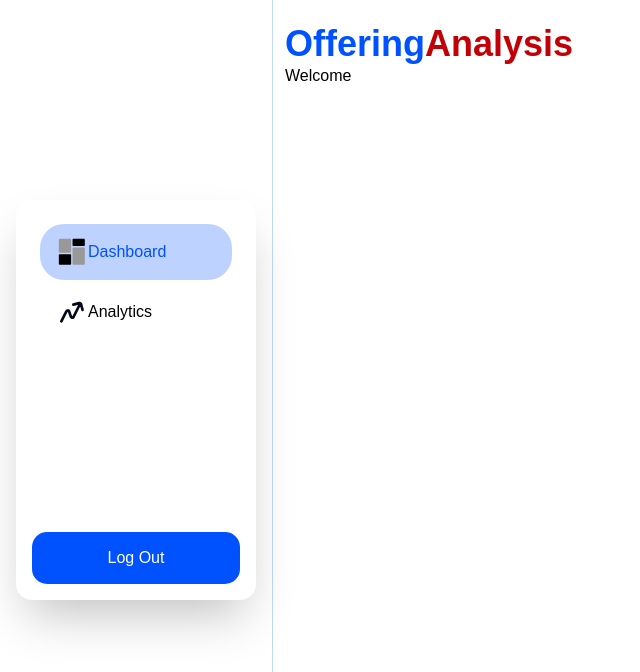
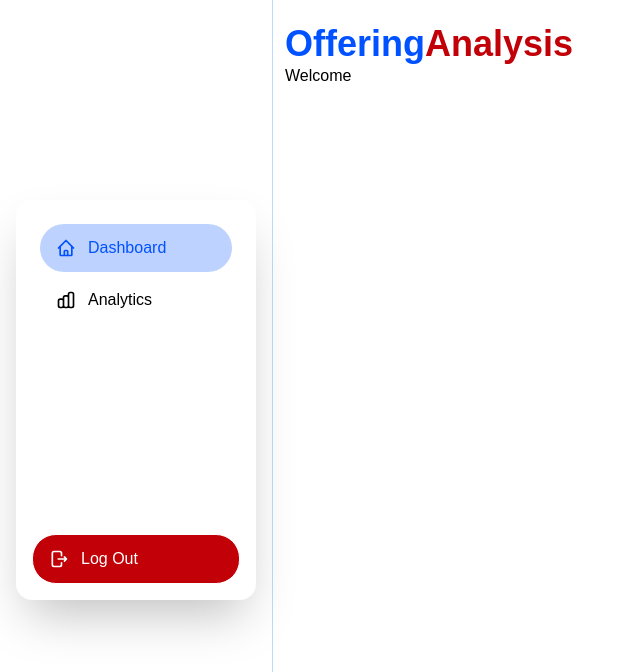
Before and after one commit to SamGombs20/OfferingAnalysisWeb, a Next.js app: page /dashboard in a window 1280 px wide. Shown: the top 672 px of the page, without its empty margins (0-640 px from the left). Built offline with nearby package versions, Linux system fonts and the light colour scheme.

Commit message:
Update:User dashboard design

```diff
--- a/app/components/sidebar.tsx
+++ b/app/components/sidebar.tsx
@@ -1,40 +1,82 @@
-'use client'
+"use client";
 import Image from "next/image";
 import Link from "next/link";
 import { usePathname } from "next/navigation";
 import { useEffect, useState } from "react";
 import { useAuthStore } from "../lib/store";
 
-const navItems =[
-    {label:'Dashboard', href:'/dashboard', icon:'/dashboard_icon.svg'},
-    {label:'Analytics', href:'/dashboard/analytics', icon:'/analytics_icon.svg'}
-]
-const Sidebar=()=>{
-    const [isOpen, setIsOpen] = useState(false)
-    const {logOut} =useAuthStore()
-    const pathName = usePathname()
-    useEffect(()=>{
-        setIsOpen(false)
-    },[pathName])
-    return(
-        <aside className={`custom-sidebar m-4 rounded-2xl shadow-2xl px-3 border-none w-60 transform h-100 my-auto transition-transform duration-300 ease-in-out lg:translate-x-0 lg:static lg:inset-auto ${isOpen?"translate-x-0":"-translate-x-full"}`}>
-
-
+const navItems = [
+  {
+    label: "Dashboard",
+    href: "/dashboard",
+    icon: "M3 12l2-2m0 0l7-7 7 7M5 10v10a1 1 0 001 1h3m10-11l2 2m-2-2v10a1 1 0 01-1 1h-3m-6 0a1 1 0 001-1v-4a1 1 0 011-1h2a1 1 0 011 1v4a1 1 0 001 1m-6 0h6",
+  },
+  {
+    label: "Analytics",
+    href: "/dashboard/analytics",
+    icon: "M9 19v-6a2 2 0 00-2-2H5a2 2 0 00-2 2v6a2 2 0 002 2h2a2 2 0 002-2zm0 0V9a2 2 0 012-2h2a2 2 0 012 2v10m-6 0a2 2 0 002 2h2a2 2 0 002-2m0 0V5a2 2 0 012-2h2a2 2 0 012 2v14a2 2 0 01-2 2h-2a2 2 0 01-2-2z",
+  },
+];
+const Sidebar = () => {
+  const [isOpen, setIsOpen] = useState(false);
+  const { logOut } = useAuthStore();
+  const pathName = usePathname();
+  useEffect(() => {
+    setIsOpen(false);
+  }, [pathName]);
+  return (
+    <aside
+      className={`custom-sidebar m-4 rounded-2xl shadow-2xl px-3 border-none w-60 transform h-100 my-auto transition-transform duration-300 ease-in-out lg:translate-x-0 lg:static lg:inset-auto ${isOpen ? "translate-x-0" : "-translate-x-full"}`}
+    >
       <nav className="flex flex-col mt-6 px-3 space-y-1">
-                {navItems.map((item)=>{
-                    const isActive = pathName===item.href
-                    return(
-                        <Link key={item.href} href={item.href} className={`flex items-center px-4 py-3 rounded-3xl transition-colors ${isActive?"active-link":""}`}>
-                            <Image src={item.icon} alt="" width={32} height={32} />
+        {navItems.map((item) => {
+          const isActive = pathName === item.href;
+          return (
+            <Link
+              key={item.href}
+              href={item.href}
+              className={`flex items-center px-4 py-3 rounded-3xl transition-colors hover:text-red-600 ${isActive ? "active-link" : "inactive-link"}`}
+            >
+              <svg
+                className="w-5 h-5 mr-3"
+                fill="none"
+                viewBox="0 0 24 24"
+                stroke="currentColor"
+              >
+                <path
+                  strokeLinecap="round"
+                  strokeLinejoin="round"
+                  strokeWidth={2}
+                  d={item.icon}
+                />
+              </svg>
               {item.label}
             </Link>
-                    )
+          );
         })}
       </nav>
       <div className="absolute bottom-0 left-0 right-0 p-4">
-                <button onClick={logOut} className="custom-btn w-full">Log Out</button>
+        <button
+          onClick={logOut}
+          className="border text-white bg-red-700 rounded-3xl flex items-center px-4 py-3 hover:text-red-700 hover:bg-transparent transition-all duration-400 ease-in-out w-full"
+        >
+          <svg
+            className="w-5 h-5 mr-3"
+            fill="none"
+            viewBox="0 0 24 24"
+            stroke="currentColor"
+          >
+            <path
+              strokeLinecap="round"
+              strokeLinejoin="round"
+              strokeWidth={2}
+              d="M15 16.5V19C15 20.1046 14.1046 21 13 21H6C4.89543 21 4 20.1046 4 19V5C4 3.89543 4.89543 3 6 3H13C14.1046 3 15 3.89543 15 5V8.0625M11 12H21M21 12L18.5 9.5M21 12L18.5 14.5"
+            />
+          </svg>
+          Log Out
+        </button>
       </div>
     </aside>
   );
-}
+};
 export default Sidebar;
```
Lines whose indentation alone changed are shown as unchanged.
